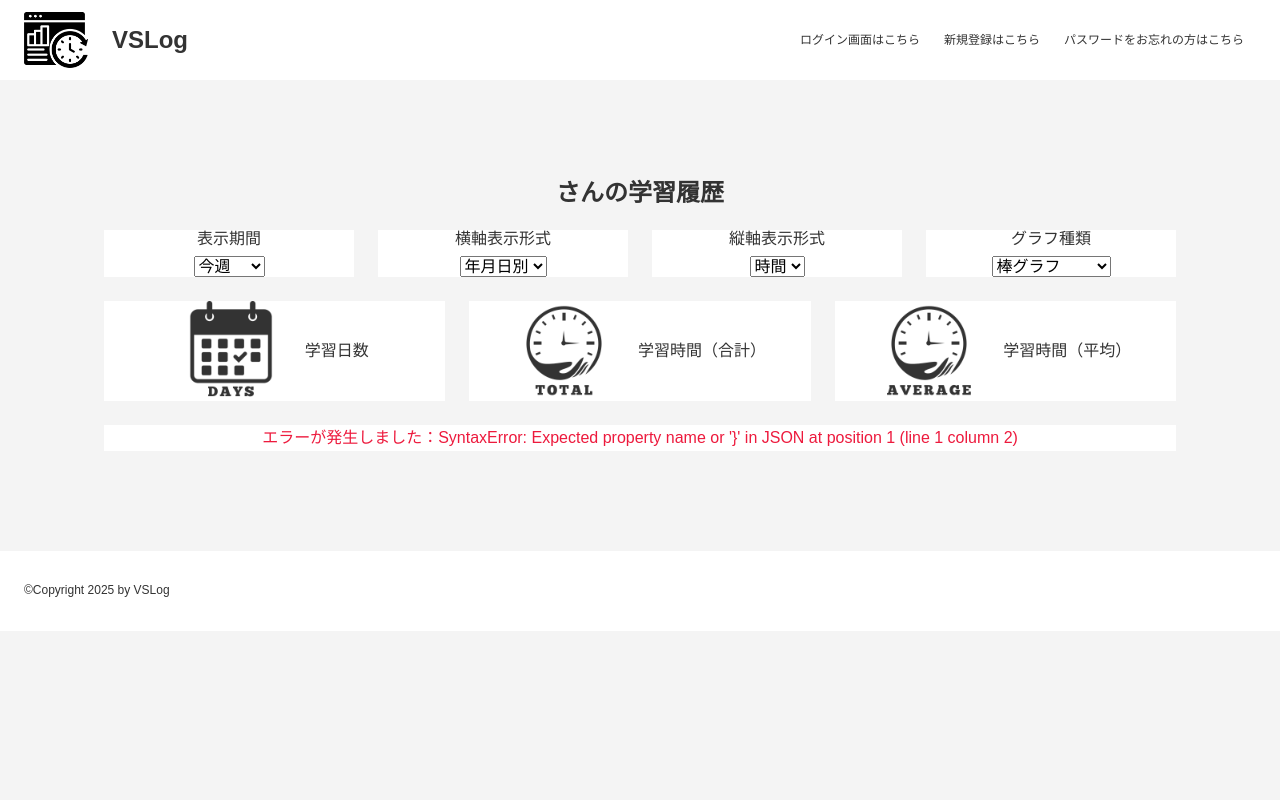
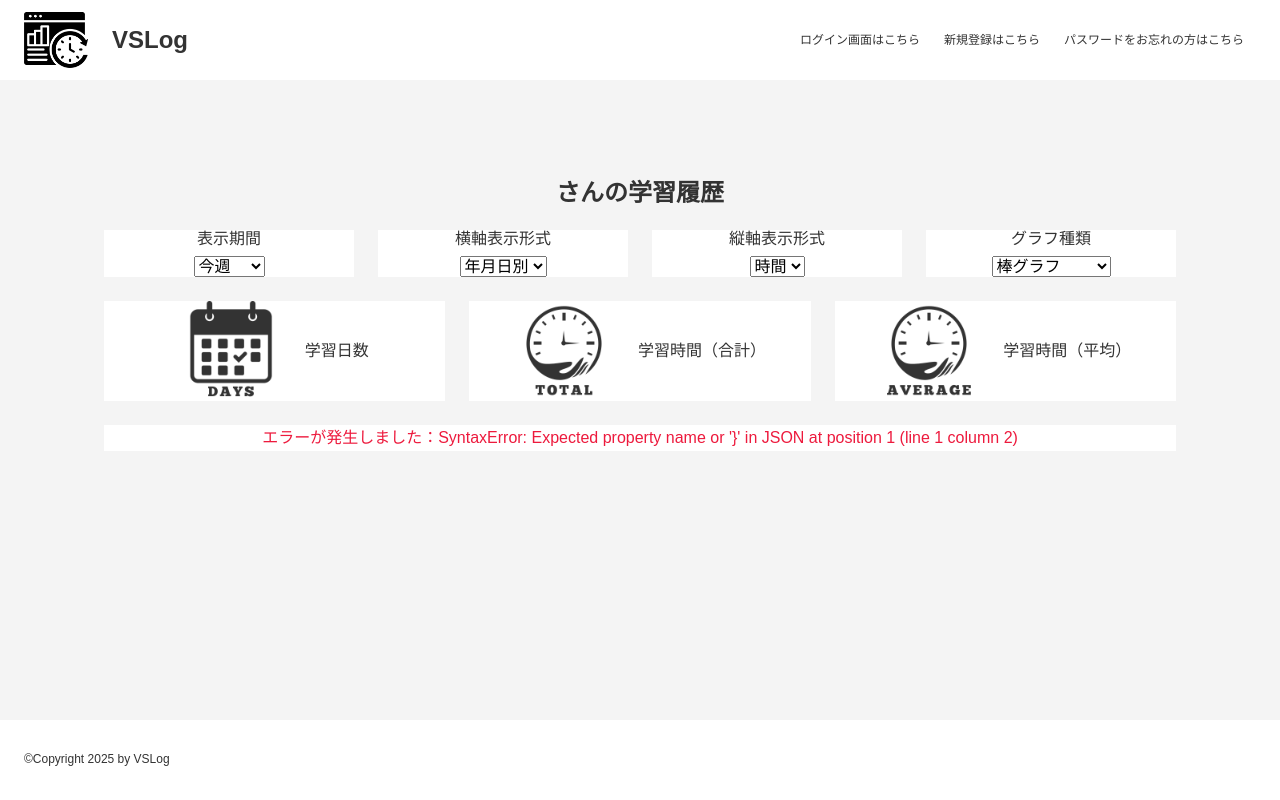
Before and after one commit to takahashi-cmd/VSLog, a Python web app: template VSLog/templates/index.html in a window 1280 px wide. Run offline with Jinja, Linux system fonts and the light colour scheme; the template is opened without the code that fills it, so the values that code supplies are empty.

Commit message:
デモ動画追加、mainの余白修正

```diff
--- a/VSLog/static/css/base.css
+++ b/VSLog/static/css/base.css
@@ -18,6 +18,13 @@ body {
     font-family: "IPAexGothic", "IPAexゴシック", "Noto Sans JP", "Yu Gothic", "Meiryo", sans-serif;
     line-height: 1.6;
     color: var(--base-text-color);
+    display: flex;
+    flex-direction: column;
+    min-height: 100vh;
+}
+
+main {
+    flex: 1; /* 余白はmainに持たせる */
 }
 
 h1, h2, h3, h4, h5, h6 {
```
Also changed, not shown: README.md.
